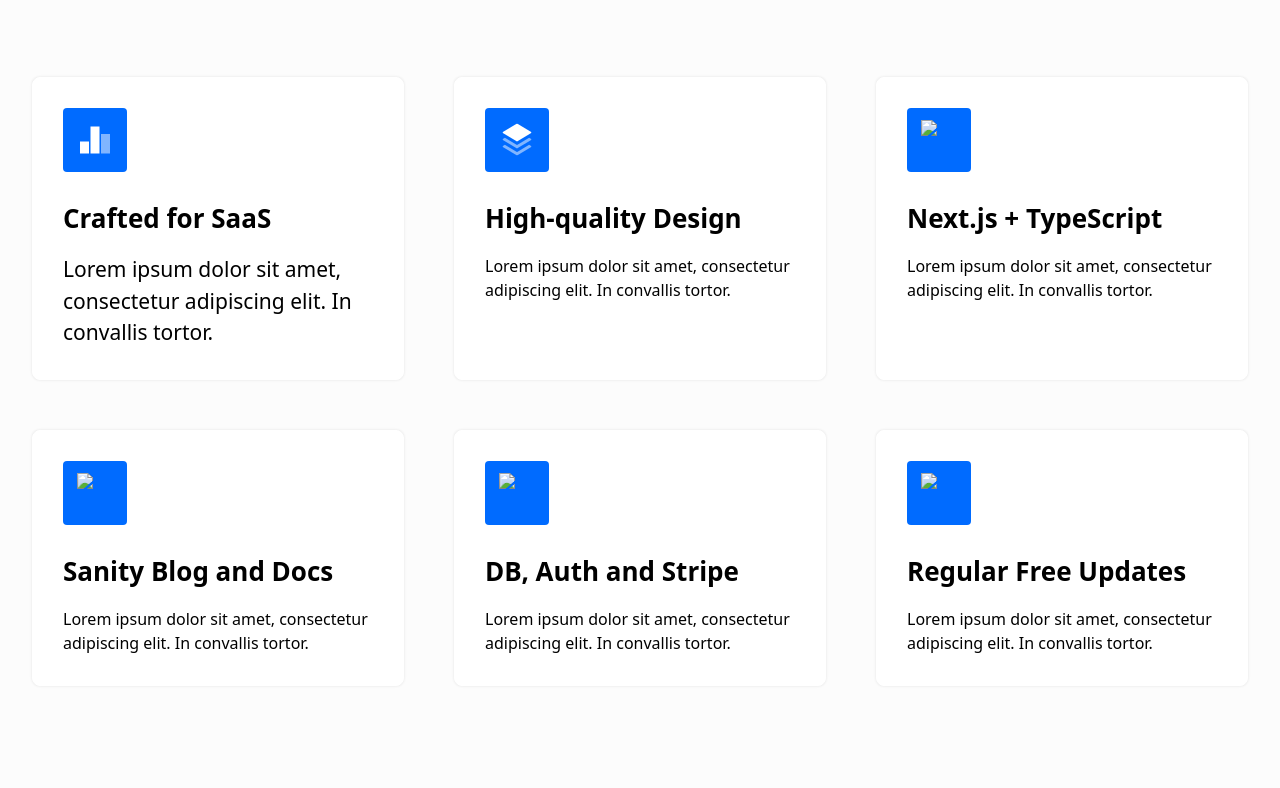
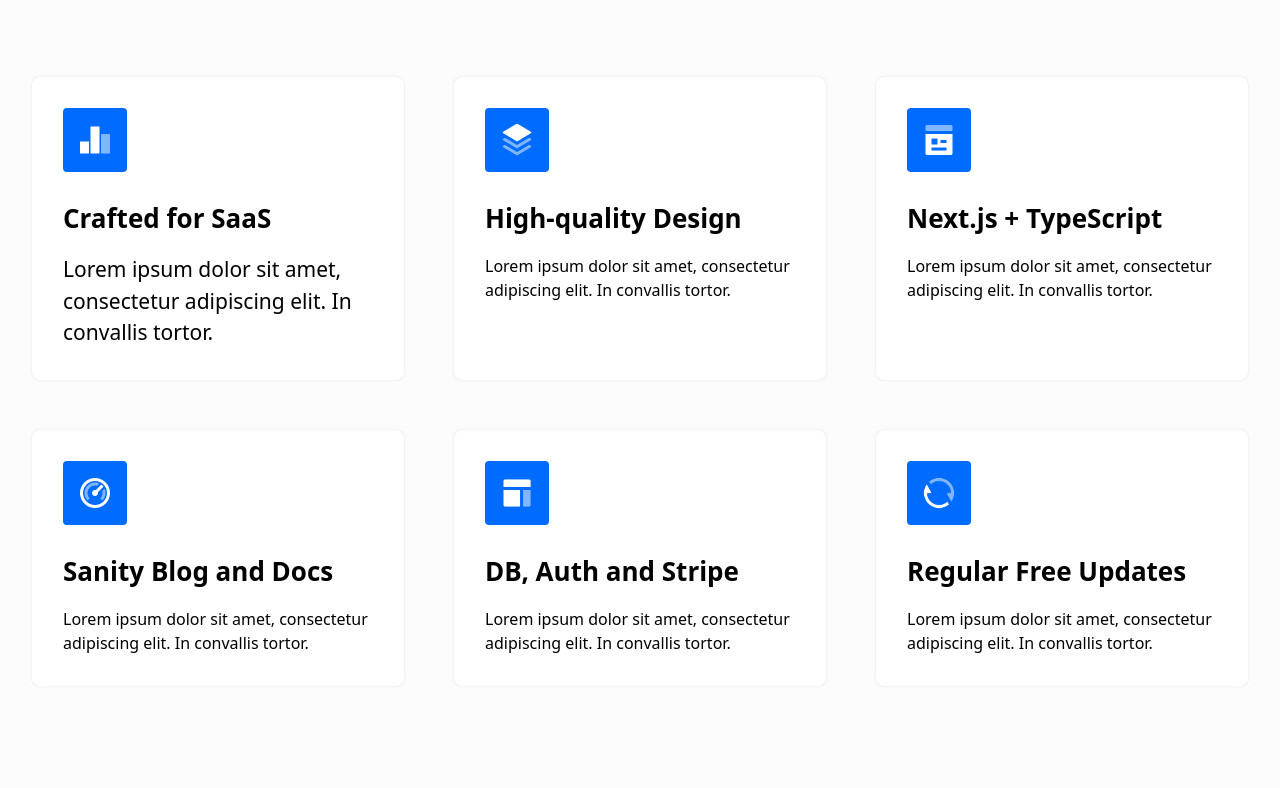
Before and after one commit to TrungTamTran/SOLID-Capstone_Tailwind, a website: page src/index.html in a window 1280 px wide. Shown: the part 1072-1860 px from the top of the page. Drawn offline with nearby package versions, Linux system fonts and the light colour scheme.

Commit message:
update src

```diff
--- a/src/index.html
+++ b/src/index.html
@@ -276,7 +276,7 @@
 
               <div class="relative flex h-16 w-16 items-center justify-center rounded-[4px] bg-primary"><img alt="title"
                   loading="lazy" width="36" height="36" decoding="async" data-nimg="1" style="color:transparent"
-                  src="/img/icon/icon-03.svg"></div>
+                  src="../img/icon-03.png"></div>
               <h3 class="mb-5 mt-7.5 text-xl font-semibold text-black xl:text-itemtitle">Next.js +
                 TypeScript</h3>
               <p>Lorem ipsum dolor sit amet, consectetur adipiscing elit. In convallis tortor.</p>
@@ -287,7 +287,7 @@
               style="opacity: 1; transform: none;">
               <div class="relative flex h-16 w-16 items-center justify-center rounded-[4px] bg-primary"><img alt="title"
                   loading="lazy" width="36" height="36" decoding="async" data-nimg="1" style="color:transparent"
-                  src="/img/icon/icon-04.svg"></div>
+                  src="../img/icon-04.png"></div>
               <h3 class="mb-5 mt-7.5 text-xl font-semibold text-black xl:text-itemtitle">Sanity Blog and
                 Docs</h3>
               <p>Lorem ipsum dolor sit amet, consectetur adipiscing elit. In convallis tortor.</p>
@@ -298,7 +298,7 @@
               style="opacity: 1; transform: none;">
               <div class="relative flex h-16 w-16 items-center justify-center rounded-[4px] bg-primary"><img alt="title"
                   loading="lazy" width="36" height="36" decoding="async" data-nimg="1" style="color:transparent"
-                  src="/img/icon/icon-05.svg"></div>
+                  src="../img/icon-05.png"></div>
               <h3 class="mb-5 mt-7.5 text-xl font-semibold text-black xl:text-itemtitle">DB, Auth and
                 Stripe</h3>
               <p>Lorem ipsum dolor sit amet, consectetur adipiscing elit. In convallis tortor.</p>
@@ -310,7 +310,7 @@
 
               <div class="relative flex h-16 w-16 items-center justify-center rounded-[4px] bg-primary"><img alt="title"
                   loading="lazy" width="36" height="36" decoding="async" data-nimg="1" style="color:transparent"
-                  src="/img/icon/icon-06.svg"></div>
+                  src="../img/icon-06.png"></div>
               <h3 class="mb-5 mt-7.5 text-xl font-semibold text-black xl:text-itemtitle">Regular Free
                 Updates</h3>
               <p>Lorem ipsum dolor sit amet, consectetur adipiscing elit. In convallis tortor.</p>
```
Also changed, not shown: src/output.css, src/phanchiaCV/0c633071-a86f-457a-9cb3-c39b6e48d41f.png (deleted), src/phanchiaCV/2d492a33-b67c-4d25-b907-a4de97c862bd.jpg (added), 2 other files.
